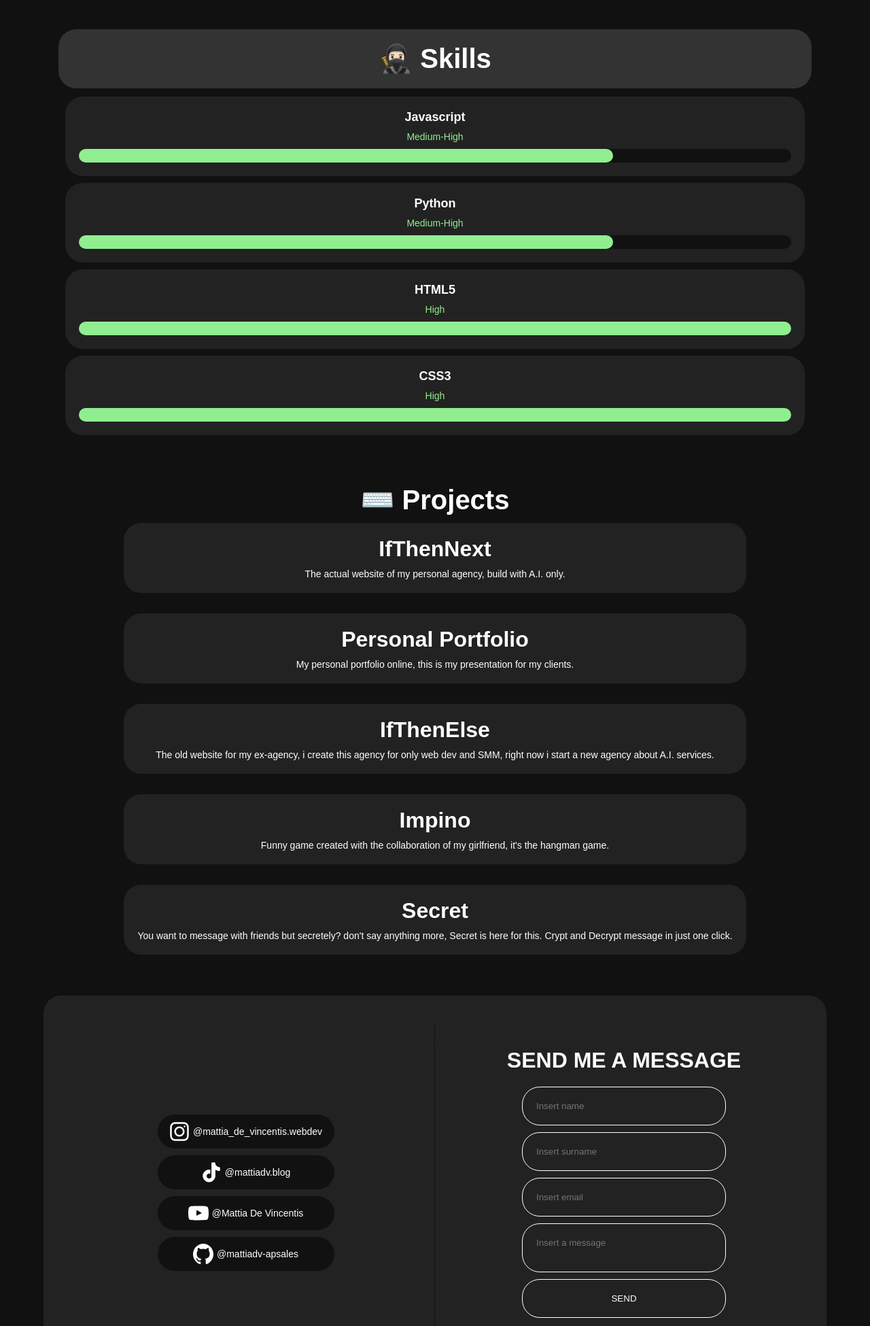
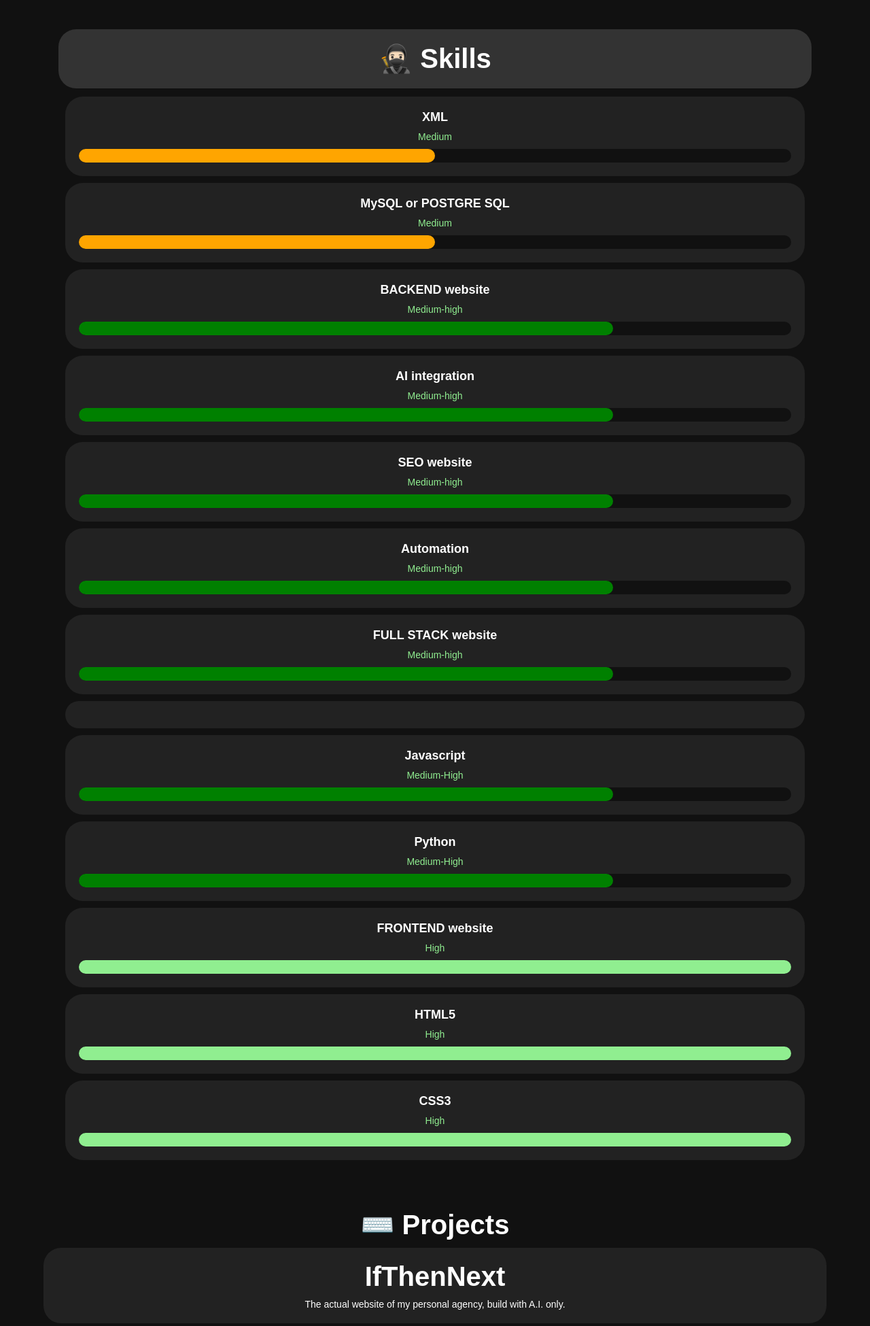
Before and after one commit to mattiadv-apsales/EXAM-WEB-DEV, a Flask app: page / in a window 1280 px wide. Shown: the part 2606-4556 px from the top of the page at 68% size. Run offline with Flask 3, Linux system fonts and the light colour scheme.

Commit message:
update file

```diff
--- a/page_visual.json
+++ b/page_visual.json
@@ -1,3 +1,3 @@
 {
-    "visual": 119
+    "visual": 128
 }
--- a/static/style/main.css
+++ b/static/style/main.css
@@ -403,6 +403,8 @@ footer > .credits {
     align-items: center;
     flex-direction: column;
     gap: 10px;
+    min-width: 100%;
+    max-width: 100%;
 }
 
 .project {
@@ -429,7 +431,14 @@ footer > .credits {
 
 .range > .medium_high {
     width: 75%;
-    background: lightgreen;
+    background: green;
+    height: 100%;
+    border-radius: 26px;
+}
+
+.range > .medium {
+    width: 50%;
+    background: orange;
     height: 100%;
     border-radius: 26px;
 }
@@ -457,6 +466,12 @@ footer > .credits {
 .qualify {
     font-size: 18px;
     font-weight: 600;
+    text-align: center;
+}
+
+.name {
+    font-size: 40px;
+    font-weight: 800;
     text-align: center;
 }
 
--- a/templates/index.html
+++ b/templates/index.html
@@ -115,6 +115,63 @@
                             </thead>
                             <tr class = "education_part_table">
                                 <td>
+                                    <div class = "qualify">XML</div>
+                                    <div class = "year">Medium</div>
+                                    <div class = "range">
+                                        <div class = "medium"></div>
+                                        <div class = "blanck"></div>
+                                    </div>
+                                </td>
+                                <td>
+                                    <div class = "qualify">MySQL or POSTGRE SQL</div>
+                                    <div class = "year">Medium</div>
+                                    <div class = "range">
+                                        <div class = "medium"></div>
+                                        <div class = "blanck"></div>
+                                    </div>
+                                </td>
+                                <td>
+                                    <div class = "qualify">BACKEND website</div>
+                                    <div class = "year">Medium-high</div>
+                                    <div class = "range">
+                                        <div class = "medium_high"></div>
+                                        <div class = "blanck"></div>
+                                    </div>
+                                </td>
+                                <td>
+                                    <div class = "qualify">AI integration</div>
+                                    <div class = "year">Medium-high</div>
+                                    <div class = "range">
+                                        <div class = "medium_high"></div>
+                                        <div class = "blanck"></div>
+                                    </div>
+                                </td>
+                                <td>
+                                    <div class = "qualify">SEO website</div>
+                                    <div class = "year">Medium-high</div>
+                                    <div class = "range">
+                                        <div class = "medium_high"></div>
+                                        <div class = "blanck"></div>
+                                    </div>
+                                </td>
+                                <td>
+                                    <div class = "qualify">Automation</div>
+                                    <div class = "year">Medium-high</div>
+                                    <div class = "range">
+                                        <div class = "medium_high"></div>
+                                        <div class = "blanck"></div>
+                                    </div>
+                                </td>
+                                <td>
+                                    <div class = "qualify">FULL STACK website</div>
+                                    <div class = "year">Medium-high</div>
+                                    <div class = "range">
+                                        <div class = "medium_high"></div>
+                                        <div class = "blanck"></div>
+                                    </div>
+                                </td>
+                                <td>
+                                <td>
                                     <div class = "qualify">Javascript</div>
                                     <div class = "year">Medium-High</div>
                                     <div class = "range">
@@ -127,6 +184,14 @@
                                     <div class = "year">Medium-High</div>
                                     <div class = "range">
                                         <div class = "medium_high"></div>
+                                        <div class = "blanck"></div>
+                                    </div>
+                                </td>
+                                <td>
+                                    <div class = "qualify">FRONTEND website</div>
+                                    <div class = "year">High</div>
+                                    <div class = "range">
+                                        <div class = "high"></div>
                                         <div class = "blanck"></div>
                                     </div>
                                 </td>
```
